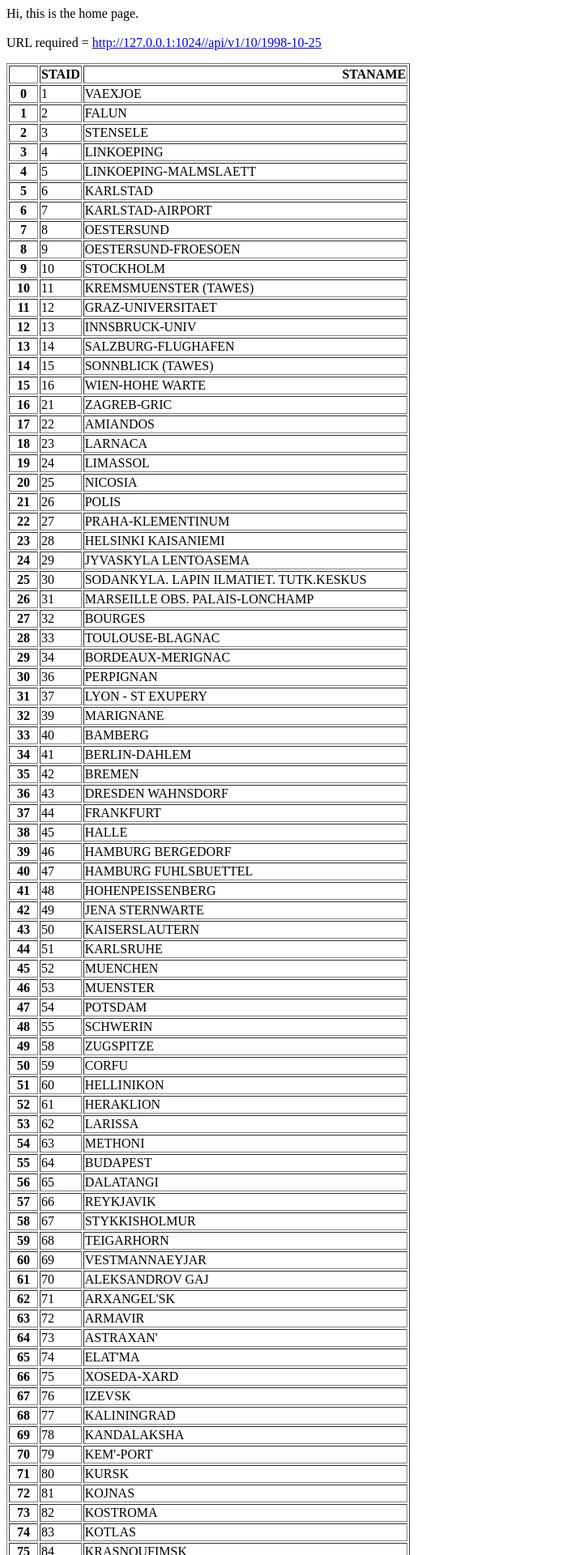
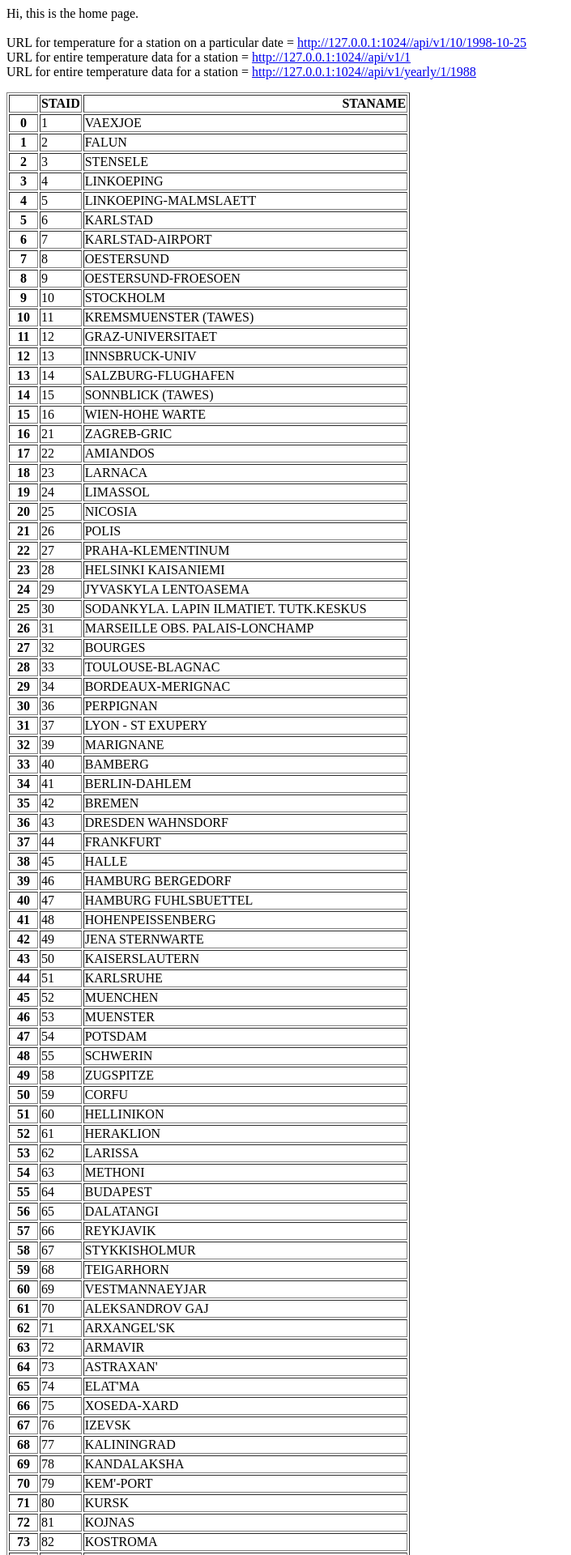
Before and after one commit to rajatsharma2404/your-weather-api, a Flask app: page / in a window 1280 px wide. Shown: the top 1920 px of the page at 81% size, without its empty margins (0-705 px from the left). Run offline with Flask 3, Linux system fonts and the light colour scheme.

Commit message:
Added more url

```diff
--- a/main.py
+++ b/main.py
@@ -23,6 +23,19 @@ def about(station, date):
         "temp" : temperature
     }
 
+@app.route("/api/v1/<station>")
+def all_data(station):
+    filename = "data_small/" + "TG_STAID" + str(station).zfill(6) + ".txt"
+    data = pd.read_csv(filename, skiprows=20, parse_dates=["    DATE"])
+    return data.to_dict(orient="records")
+
+@app.route("/api/v1/yearly/<station>/<year>")
+def yearly_data(station, year):
+    filename = "data_small/TG_STAID" + str(station).zfill(6) + ".txt"
+    data = pd.read_csv(filename, skiprows=20, parse_dates=["    DATE"])
+    data["    DATE"] = data["    DATE"].astype(str)
+    yeardata = data[data["    DATE"].str.startswith(str(year))].to_dict(orient="records")
+    return yeardata
 
 if __name__ == "__main__":
     app.run(debug=True, port=1024)
--- a/templates/home.html
+++ b/templates/home.html
@@ -8,7 +8,11 @@
 Hi, this is the home page.
 <br>
 <br>
-URL required = <a href =  "http://127.0.0.1:1024//api/v1/1/1998-10-25">http://127.0.0.1:1024//api/v1/10/1998-10-25 </a>
+URL for temperature for a station on a particular date = <a href =  "http://127.0.0.1:1024//api/v1/1/1998-10-25">http://127.0.0.1:1024//api/v1/10/1998-10-25 </a>
+<br>
+URL for entire temperature data for a station = <a href="http://127.0.0.1:1024//api/v1/1">http://127.0.0.1:1024//api/v1/1</a>
+<br>
+URL for entire temperature data for a station = <a href="http://127.0.0.1:1024//api/v1/yearly/1/1998">http://127.0.0.1:1024//api/v1/yearly/1/1988</a>
 <p>{{data|safe}}</p>
 
 </body>
```
